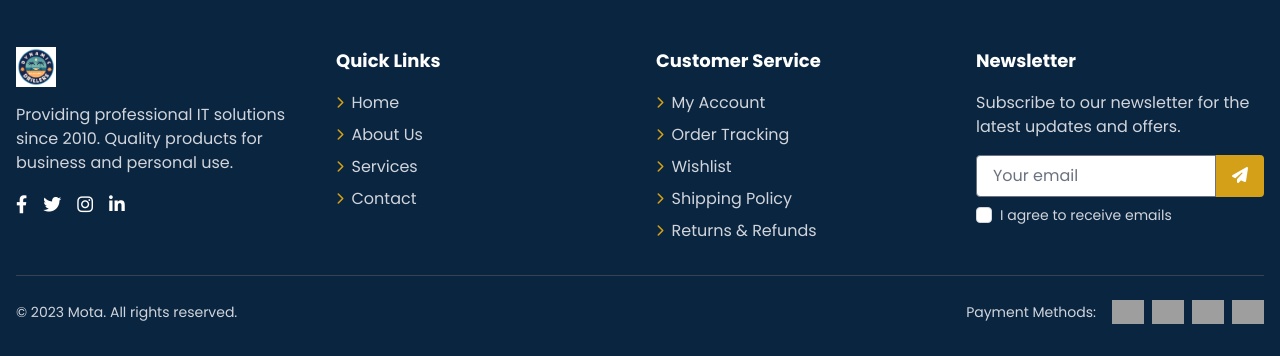
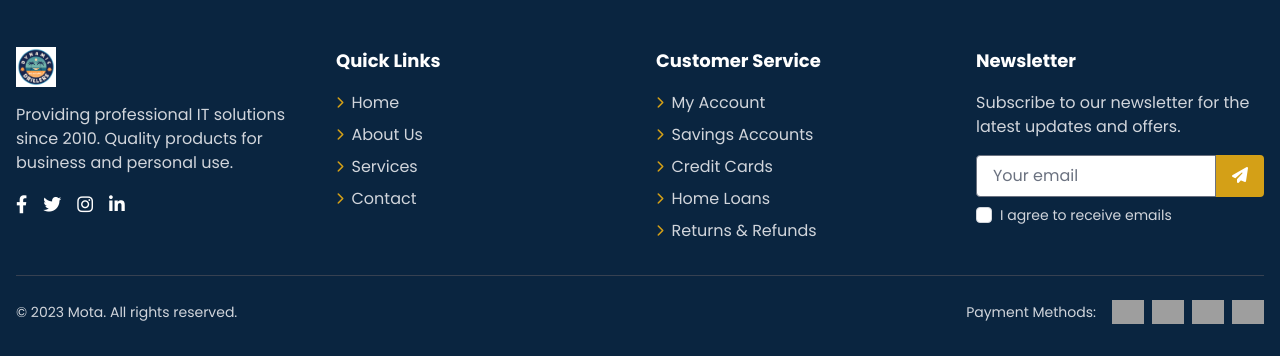
Before and after one commit to C-Elgol/NEWMOTA, a Django app: page /password-reset/reset/1/ in a window 1280 px wide. Shown: the part 757-1113 px from the top of the page. Run offline with Django 5.2, Linux system fonts and the light colour scheme; some libraries are stand-ins or nearby versions; grey boxes are pictures that could not be loaded.

```diff
--- a/mota_apps/templates/publics/home/includes/_footer.html
+++ b/mota_apps/templates/publics/home/includes/_footer.html
@@ -78,17 +78,17 @@
           </li>
           <li>
             <a href="#" class="text-gray-300 hover:text-white transition duration-300 flex items-center">
-              <i class="fas fa-chevron-right text-xs text-secondary mr-2"></i> {% trans 'Order Tracking' %}
+              <i class="fas fa-chevron-right text-xs text-secondary mr-2"></i> {% trans 'Savings Accounts' %}
             </a>
           </li>
           <li>
             <a href="#" class="text-gray-300 hover:text-white transition duration-300 flex items-center">
-              <i class="fas fa-chevron-right text-xs text-secondary mr-2"></i> {% trans 'Wishlist' %}
+              <i class="fas fa-chevron-right text-xs text-secondary mr-2"></i> {% trans 'Credit Cards' %}
             </a>
           </li>
           <li>
             <a href="#" class="text-gray-300 hover:text-white transition duration-300 flex items-center">
-              <i class="fas fa-chevron-right text-xs text-secondary mr-2"></i> {% trans 'Shipping Policy' %}
+              <i class="fas fa-chevron-right text-xs text-secondary mr-2"></i> {% trans 'Home Loans' %}
             </a>
           </li>
           <li>
```
